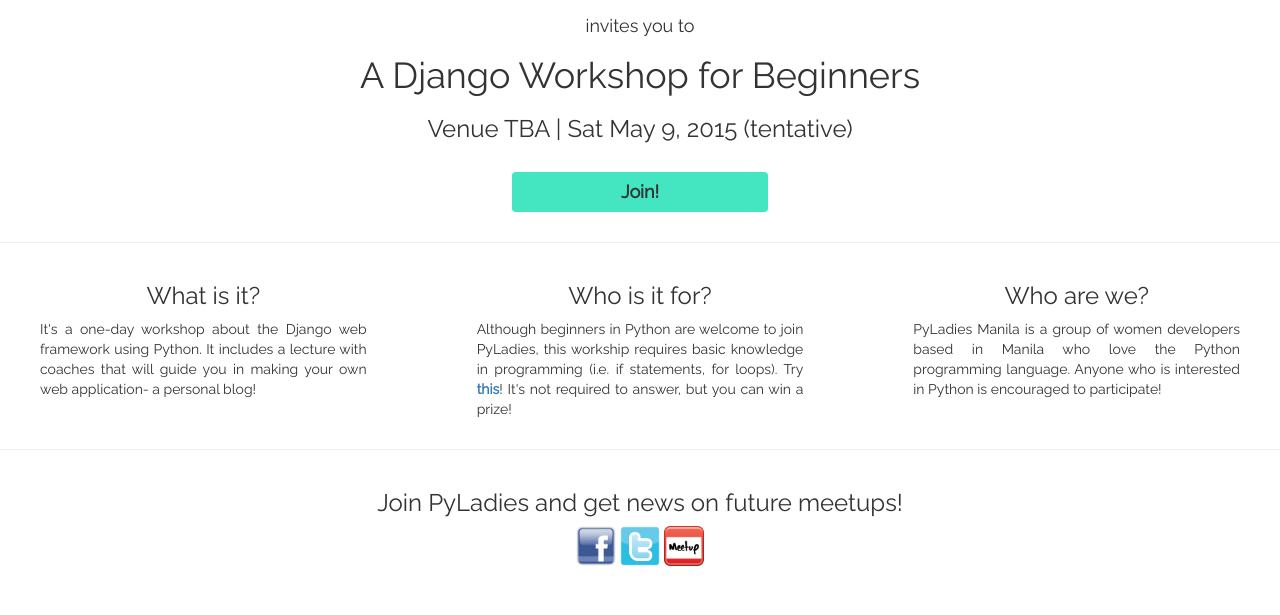
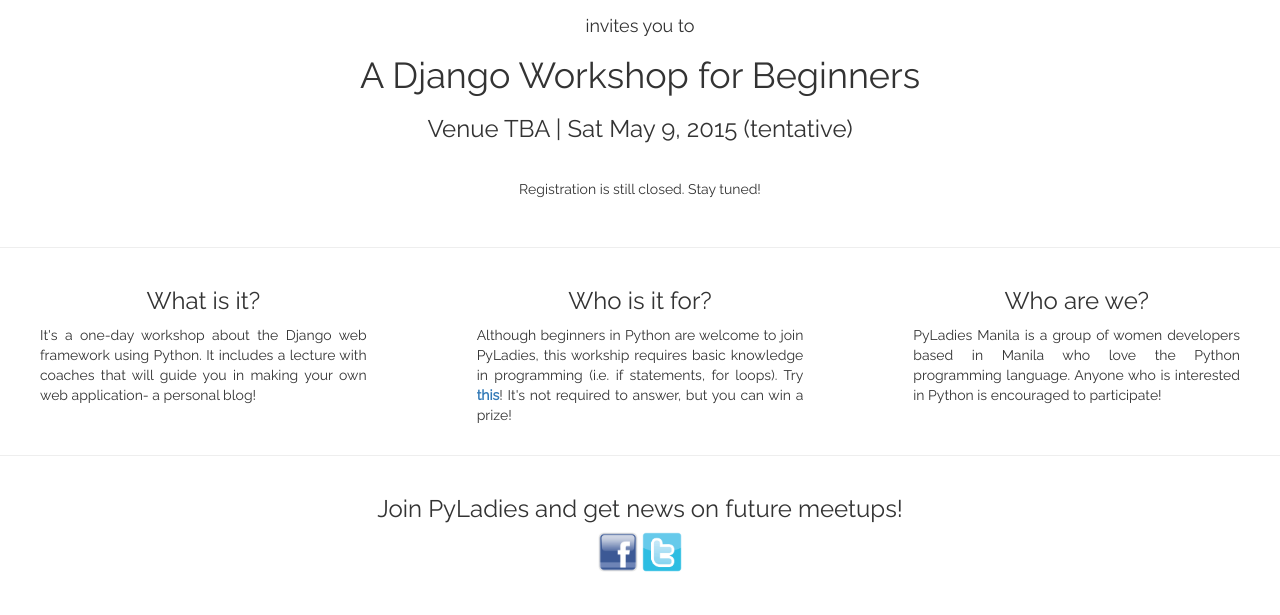
Before and after one commit to nadinejamila/pyladiesmanila, a Django app: page / in a window 1280 px wide. Shown: the part 185-800 px from the top of the page. Run offline with Django 3.2, Linux system fonts and the light colour scheme; some libraries are stand-ins or nearby versions.

Commit message:
put social media links. remove meetup.com icon & join button. add message re registration

```diff
--- a/events/templates/events/home.html
+++ b/events/templates/events/home.html
@@ -9,7 +9,10 @@
 			<h4>invites you to</h4>
 			<h1>A Django Workshop for Beginners</h1>
 			<h3>Venue TBA | Sat May 9, 2015 (tentative)</h3>
-			<button onclick="location.href='#'" class='btn join-btn'>Join!</button>
+			<br />
+			<h5>Registration is still closed. Stay tuned!</h5>
+			<br />
+			<!--<button onclick="location.href='#'" class='btn join-btn' disabled>Join!</button>-->
 		</div>
 	</div><!--row-->
 	<hr />
@@ -31,9 +34,9 @@
 	<div class='row'>
 		<div class='col-md-12'>
 			<h3>Join PyLadies and get news on future meetups!</h3>
-			<a href='#'><img class='social' src='{% static 'img/facebook.png' %}'></a>
-			<a href='#'><img class='social' src='{% static 'img/twitter.png' %}'></a>
-			<a href='#'><img class='social' src='{% static 'img/meetup.png' %}'></a>
+			<a href='https://www.facebook.com/groups/pyladiesmanila/'><img class='social' src='{% static 'img/facebook.png' %}'></a>
+			<a href='https://twitter.com/PyLadiesMNL'><img class='social' src='{% static 'img/twitter.png' %}'></a>
+			<!--<a href='#'><img class='social' src='{% static 'img/meetup.png' %}'></a>-->
 		</div>
 	<div>
 </div>
```
